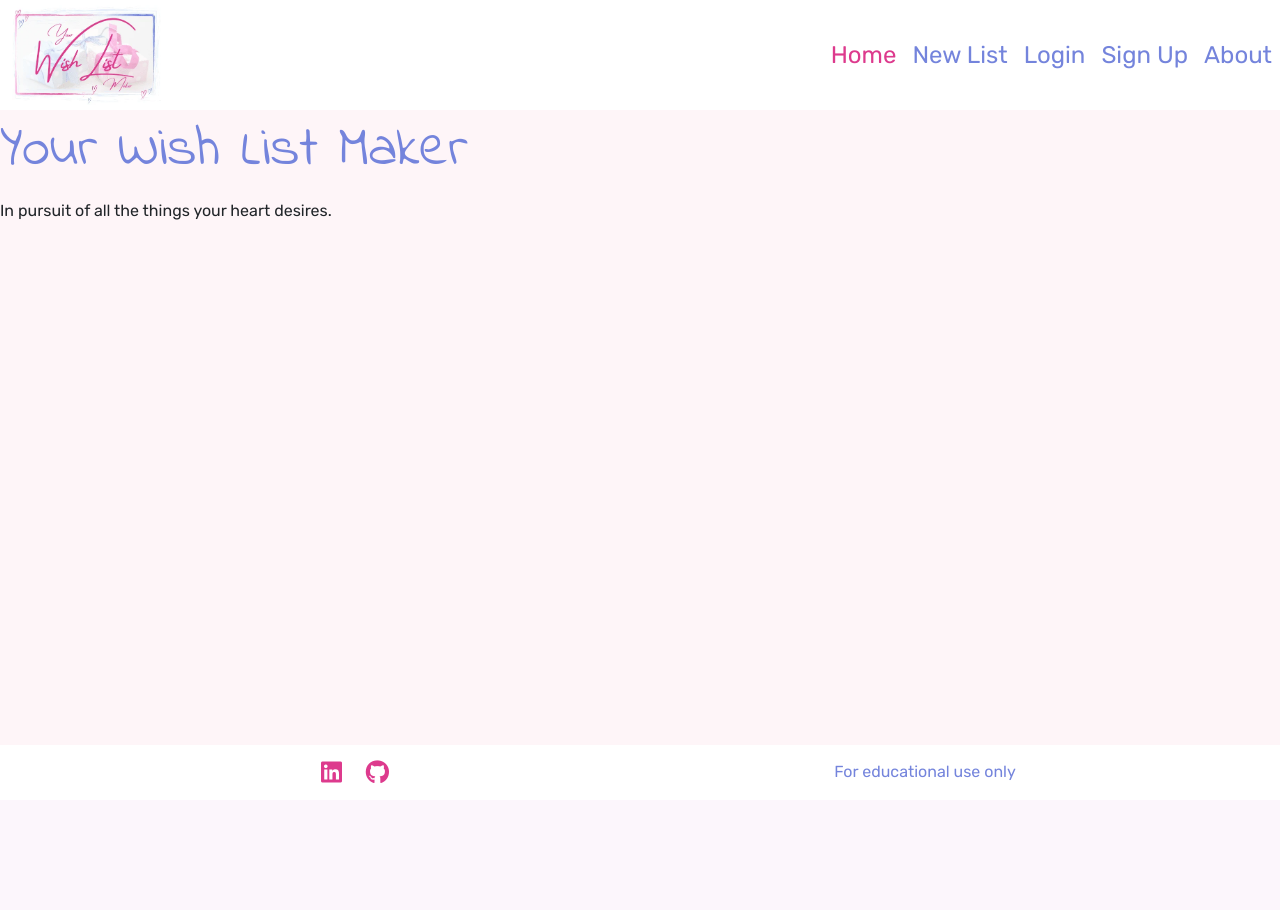
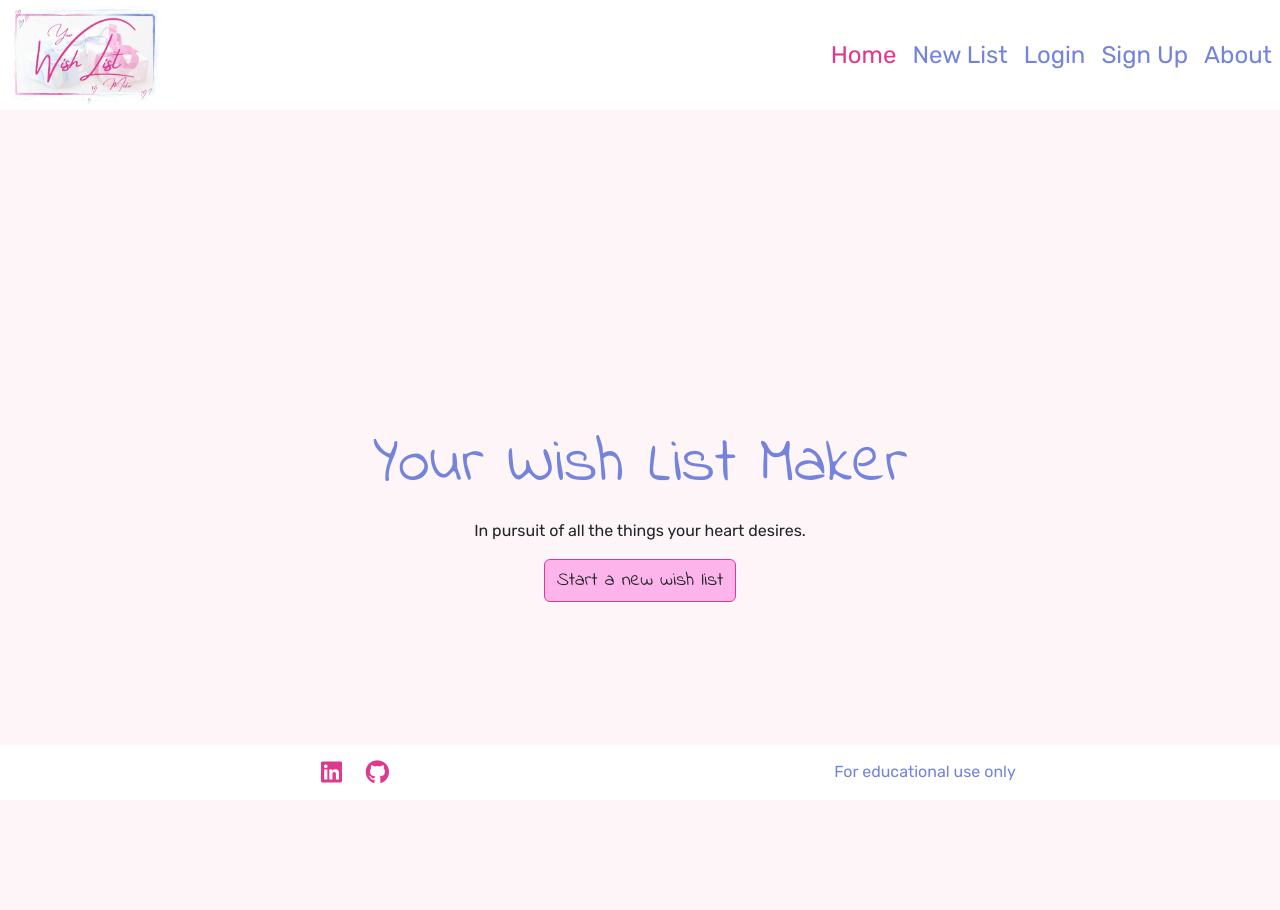
Before and after one commit to queenisabaer/wishlist, a Django app: page / in a window 1280 px wide. Before the commit the page ends 783 px from the top, so only its background shows below. Run offline with Django 4.2, Linux system fonts and the light colour scheme; some libraries are stand-ins or nearby versions.

Commit message:
Adjust the content of index page, add nowrap to footer

```diff
--- a/home/templates/home/index.html
+++ b/home/templates/home/index.html
@@ -4,8 +4,16 @@
 
 {% block content %}
 
-<h1>Your Wish List Maker</h1>
-
-<p>In pursuit of all the things your heart desires.</p>
+<div class="container text-center">
+    <div class="row align-items-center justify-content-center text-center">
+      <div class="col-lg-8 align-self-end">
+        <h1>Your Wish List Maker</h1>
+      </div>
+      <div class="col-lg-8 align-self-end">
+        <p>In pursuit of all the things your heart desires.</p>
+        <a class="btn" role="button" aria-disabled="true" href="">Start a new wish list</a>
+      </div>
+    </div>
+  </div>
 
 {% endblock %}
--- a/static/css/style.css
+++ b/static/css/style.css
@@ -26,11 +26,17 @@
 body {
     background-color: var(--color-snow);
     font-family: var(--main-text);
+    display: flex;
+    flex-direction: column;
+    /* Limit how much body can grow for 4K+ screens */
+    max-width: 1500px;
+    margin-left: auto;
+    margin-right: auto;
 }
 
 h1 {
     color: var(--color-glaucous);
-    font: 3.5rem var(--heading);
+    font: 4rem var(--heading);
 }
 
 
@@ -79,3 +85,27 @@ footer{
 .footer-row {
     padding-top: 15px;
 }
+
+/* Main */
+main {
+    display: flex;
+    justify-content: center;
+    align-items: center;
+    min-height: 100vh; /* Optional: Setzt die Höhe auf die volle Bildschirmhöhe */
+    text-align: center;
+  }
+
+
+.btn {
+    border: var(--color-magenta) 1px solid;
+    background-color: var(--color-lavender-pink);
+    font-family: var(--heading);
+    font-size: 120%;
+}
+
+.btn:hover{
+    border: var(--color-glaucous) 1px solid;
+    background-color: var(--color-alice-blue);
+    font-family: var(--heading);
+    font-size: 120%;
+}
--- a/templates/base.html
+++ b/templates/base.html
@@ -50,9 +50,17 @@
     {% block extra_styles %}{% endblock %}
   </head>
   <body>
-    {% include 'header.html' %} {% block content %}
-    <!-- Content goes here -->
-    {% endblock content %} {% include 'footer.html' %}
+
+    {% include 'header.html' %}
+
+    <main>
+      {% block content %}
+      <!-- Content goes here -->
+      {% endblock content %}
+    </main>
+
+    {% include 'footer.html' %}
+
     <!-- Bootstrap JS -->
     <script
       src="https://cdnjs.cloudflare.com/ajax/libs/bootstrap/5.3.3/js/bootstrap.min.js"
--- a/templates/footer.html
+++ b/templates/footer.html
@@ -1,7 +1,7 @@
 <footer class="fixed-bottom">
   <div class="container text-center">
     <div class="row footer-row">
-      <div class="col">
+      <div class="col text-nowrap">
         <a
           href="https://www.linkedin.com/in/dajana-isbaner/"
           target="_blank"
@@ -18,7 +18,7 @@
         ></a>
       </div>
       <div class="col">
-        <p>For educational use only</p>
+        <p class="text-nowrap">For educational use only</p>
       </div>
     </div>
   </div>
```
